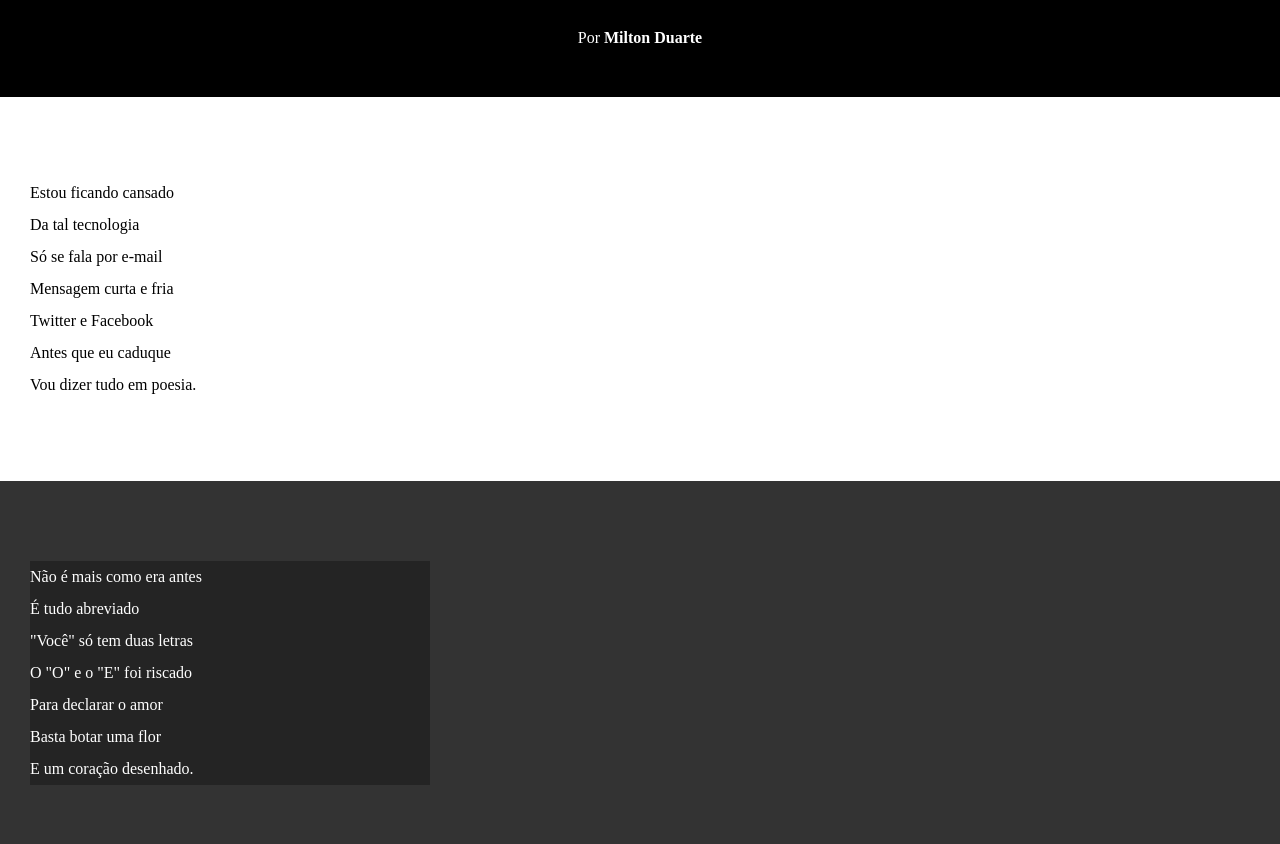
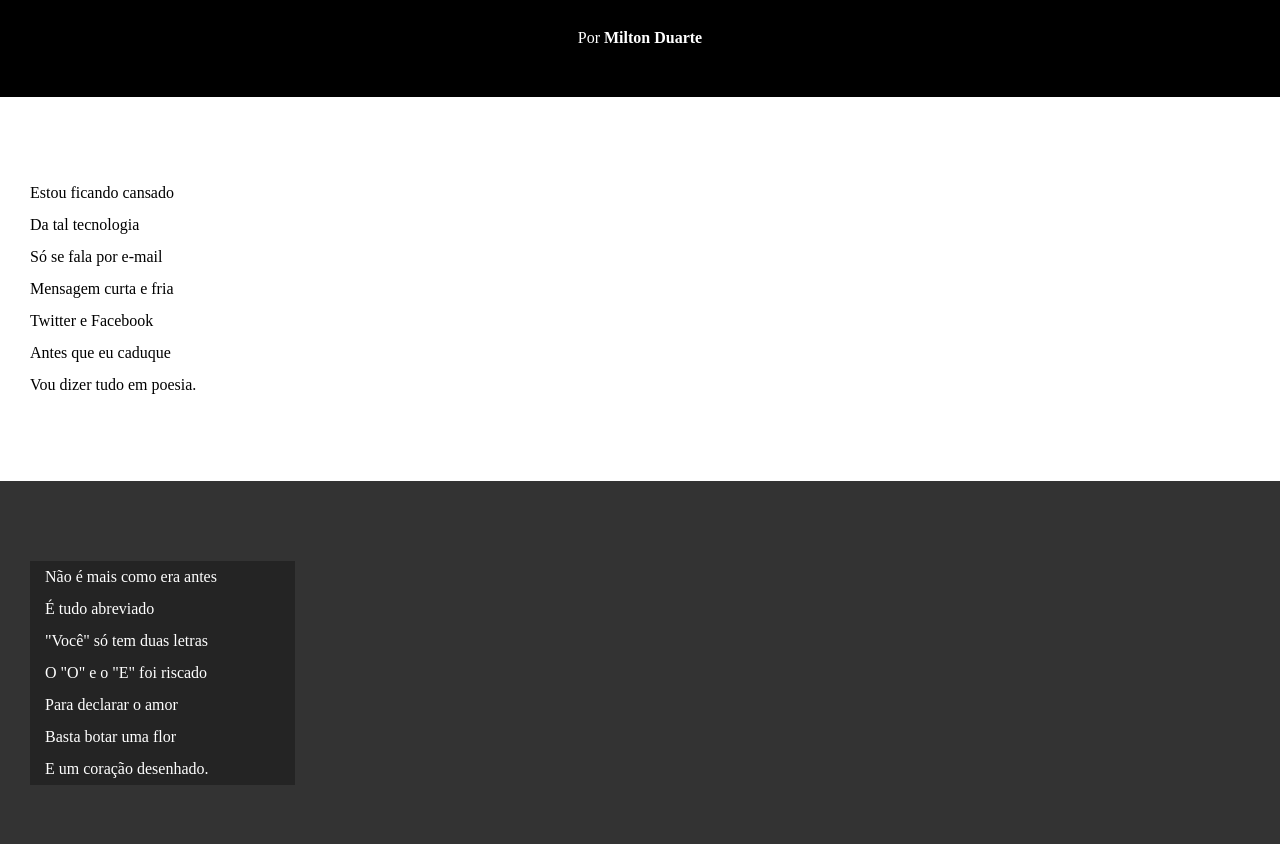
Before and after one commit to Atutu2007/estudos, a plain HTML site: page desafio12/index.html in a window 1280 px wide. Shown: the part 108-952 px from the top of the page. Drawn offline with Linux system fonts and the light colour scheme.

Commit message:
atualizei o width

```diff
--- a/desafio12/estilo/style.css
+++ b/desafio12/estilo/style.css
@@ -57,7 +57,8 @@ section.imagem{
 
 section.imagem > p{
     background-color: rgba(0, 0, 0, 0.299);
-    width: 400px;
+    width: 250px;
+    padding-left:15px ;
 }
 
 footer{
```
